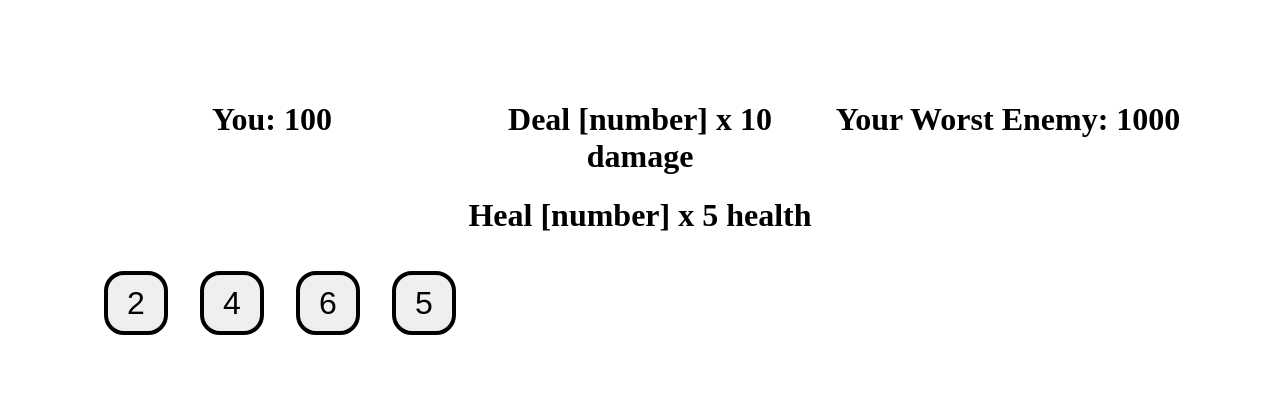
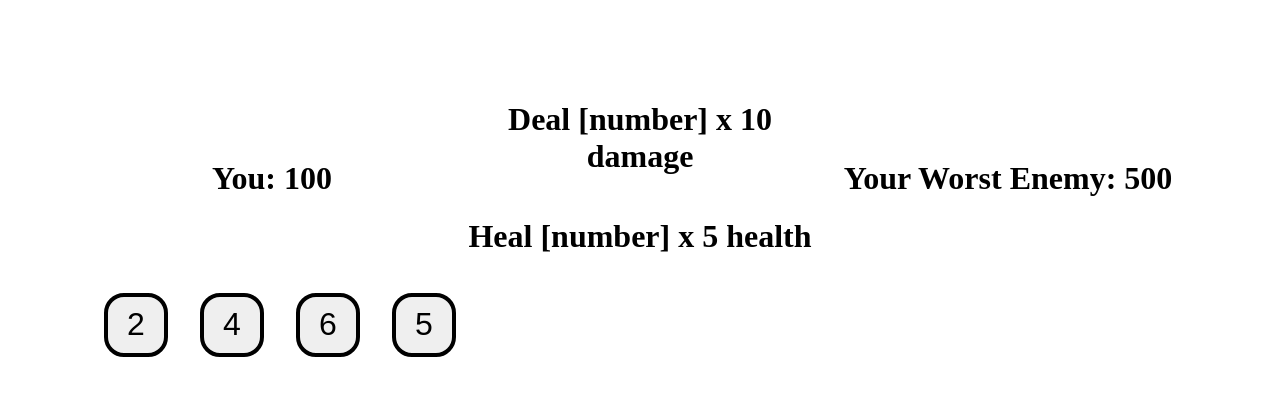
Before and after one commit to Anqi-Tech/AP-CSP-Performance-Task, a Vue app in the folder project/: page /mainpage in a window 1280 px wide. Shown: the top 396 px of the page. Built offline with nearby package versions, Linux system fonts and the light colour scheme.

Commit message:
jioghorhg

```diff
--- a/project/src/components/FirstComp.vue
+++ b/project/src/components/FirstComp.vue
@@ -1,5 +1,6 @@
 <template>
     <div class="game">
+      <div>
         <div class="game-field">
           <div class="column">
             <h1>You: {{playerHealth}}</h1>
@@ -19,6 +20,10 @@
           </button>
         </div>
       </div>
+      <div>
+        <!-- <h1>You win</h1> -->
+      </div>
+    </div>
 </template>
 
 <script>
@@ -34,7 +39,7 @@ export default {
       damageNumber: null,
       healNumber: null,
       playerHealth: 100,
-      enemyHealth: 1000,
+      enemyHealth: 500,
     }
   },
   methods: {
@@ -81,7 +86,10 @@ export default {
     }
   },
   updated() {
-    if (this.dice.length == 0) {
+    if (this.dice.length == 2) {
+      this.dice.length = 0
+      let takenDamage = Math.floor(Math.random()*30)+10
+      this.playerHealth = this.playerHealth - takenDamage
       for (let i = 0; i < 4; i++) {
         let randomNumber = Math.floor(Math.random()*6)+1
         this.dice.push({number: randomNumber})
@@ -104,7 +112,10 @@ export default {
 
 .column {
   width: 30vw;
+  display: flex;
+  flex-direction: column;
   text-align: center;
+  justify-content: center;
 }
 
 .game-dice {
```
Lines whose indentation alone changed are shown as unchanged.
